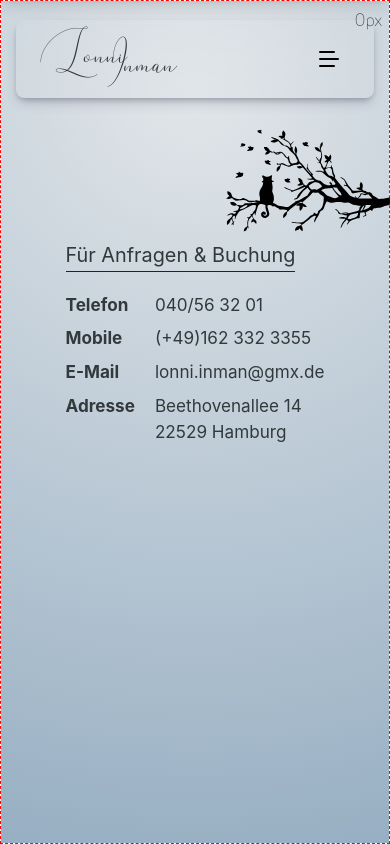
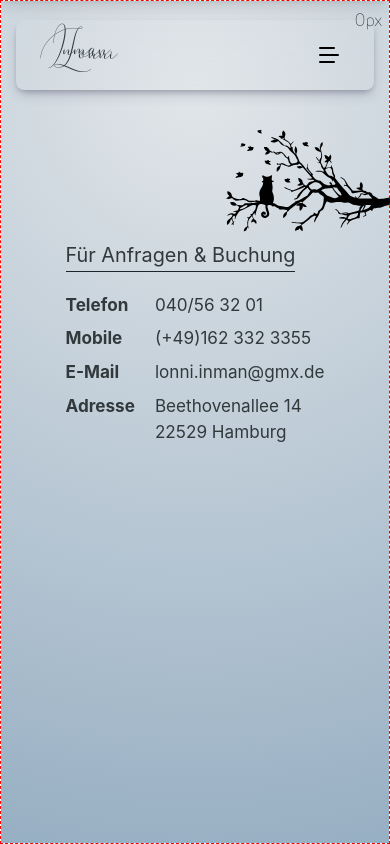
Before and after one commit to j-eick/lonni-homepage, a Next.js app: page /home/kontakt in a window 390 px wide. Built offline with nearby package versions, Linux system fonts and the light colour scheme; a web font is replaced by a local one.

Commit message:
fix / improved header

```diff
--- a/components/ui/mainLayout/header/Header.tsx
+++ b/components/ui/mainLayout/header/Header.tsx
@@ -44,6 +44,70 @@ export default function Header({ isModalOpen, setIsModalOpen, underlineLinkClass
 
     return (
         <header className={`relative`}>
+            {/* ----- MOBILE HEADER ----- */}
+            <div className="relative flex justify-center">
+                <div
+                    className={`fixed top-5 z-20 w-11/12 h-mobile-header py-[1vw]
+                                flex justify-between items-center rounded-lg
+                                backdrop-blur-xl shadow-regular
+                                2xs:px-8
+                                md:hidden`}
+                >
+                    <Link
+                        href="/home"
+                        className="h-full grid place-items-center"
+                    >
+                        <h1
+                            className={`relative h-full w-[31vw] max-w-[195px] text-[8vw] font-headerTitle
+                                        2xs:text-size_headerTitle_mobile
+                                        xs:w-[33vw]
+                                        `}
+                        >
+                            <span className={`absolute z-10 top-title-lonni-top-exp left-title-lonni-left`}>Lonni</span>
+                            <span
+                                className={`absolute z-10
+                                            bottom-title_inman_bottom
+                                            right-title_inman_right_320
+                                            2sm-510:right-title_inman_right_510
+                                            `}
+                            >
+                                Inman
+                            </span>
+                        </h1>
+                    </Link>
+                    <div
+                        className={`hidden relative
+                                    h-[70%] w-auto px-3 flex-col justify-center items-center
+                                    whitespace-pre tracking-wider text-size-smallest opacity-80
+                                    font-CreatoDisplay text-gray-500/40 italic
+                                    2sm-455:flex
+                                    2sm-510:text-size-small
+                                    sm-670:hidden
+                                    `}
+                    >
+                        <span className="h-full flex items-center">{`Unterricht  -  Konzerte`}</span>
+                        <span className="h-full flex items-center">Workshops</span>
+                        <div className="absolute w-[95%] h-[.25px] bg-slate-500/60 top-1/2 translate-y-1/2" />
+                    </div>
+                    <div
+                        className={`hidden relative
+                                    h-[70%] w-auto px-3 justify-start items-center
+                                    whitespace-pre tracking-wider text-size-small opacity-80
+                                    font-CreatoDisplay text-gray-500/40 italic
+                                    sm-670:flex
+                                    `}
+                    >
+                        <span>{`Unterricht   /   `}</span>
+                        <span>{`Konzerte   /   `}</span>
+                        <span>Workshops</span>
+                    </div>
+                    <BurgerMenu
+                        onClick={() => setIsModalOpen(!isModalOpen)}
+                        isOpen={isModalOpen}
+                    />
+                </div>
+            </div>
+
             {/* ----- DESKTOP HEADER ----- */}
             <div
                 className={`hidden w-full
@@ -127,35 +191,6 @@ export default function Header({ isModalOpen, setIsModalOpen, underlineLinkClass
                     </li>
                 </ul>
             </div>
-            {/* ----- MOBILE HEADER ----- */}
-            <div className="relative flex justify-center">
-                <div
-                    className={`fixed top-5 z-20 w-11/12 h-mobile-header-parent py-[1vw]
-                                flex justify-between items-center rounded-lg
-                                backdrop-blur-xl shadow-regular
-                                2xs:px-8
-                                md:hidden`}
-                >
-                    <Link
-                        href="/home"
-                        className="h-full grid place-items-center "
-                    >
-                        <h1
-                            className={`relative h-full w-[31vw] max-w-[195px] text-[8vw] font-headerTitle
-                                        2xs:text-size-headerTitle-mobile-2xs
-                                        xs:w-[33vw]
-                                        `}
-                        >
-                            <span className={`absolute z-10 top-title-lonni-top-exp left-title-lonni-left`}>Lonni</span>
-                            <span className={`absolute z-10 bottom-1 right-[0rem] `}>Inman</span>
-                        </h1>
-                    </Link>
-                    <BurgerMenu
-                        onClick={() => setIsModalOpen(!isModalOpen)}
-                        isOpen={isModalOpen}
-                    />
-                </div>
-            </div>
         </header>
     );
 }
```
